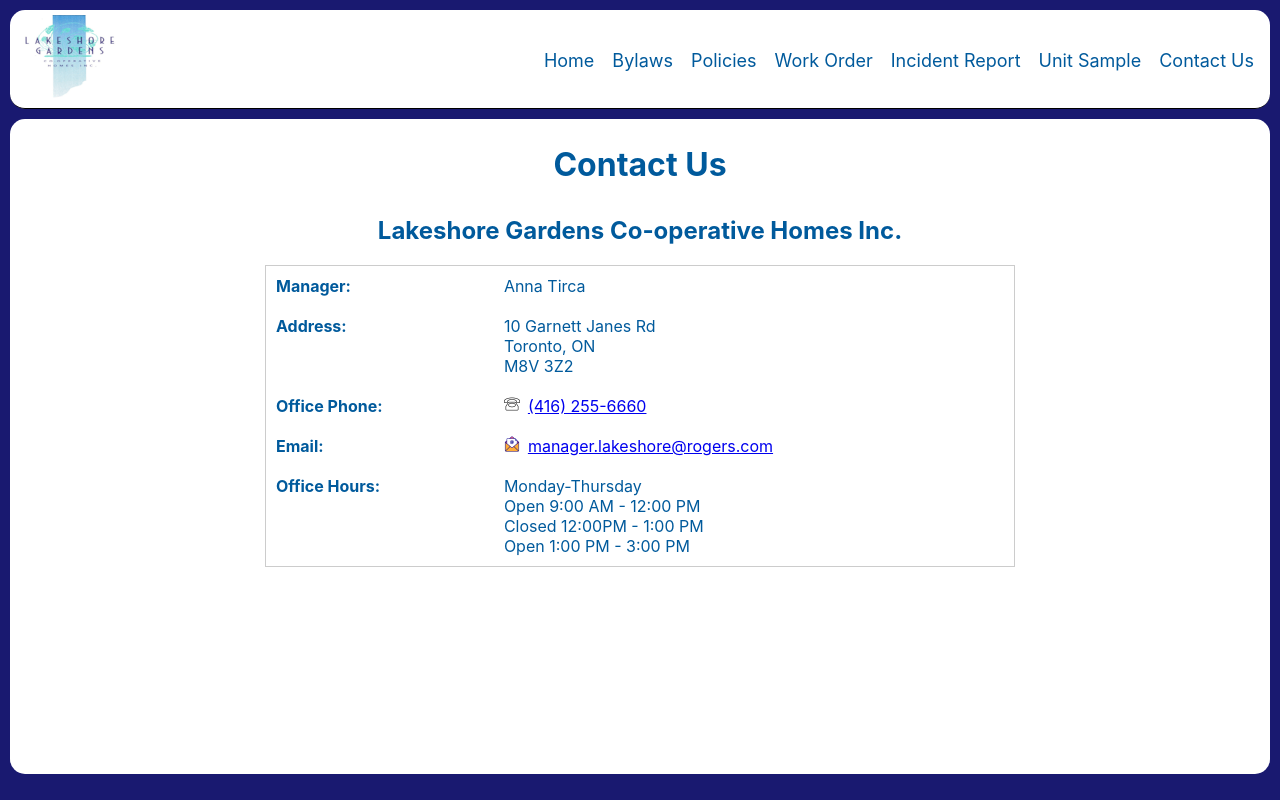
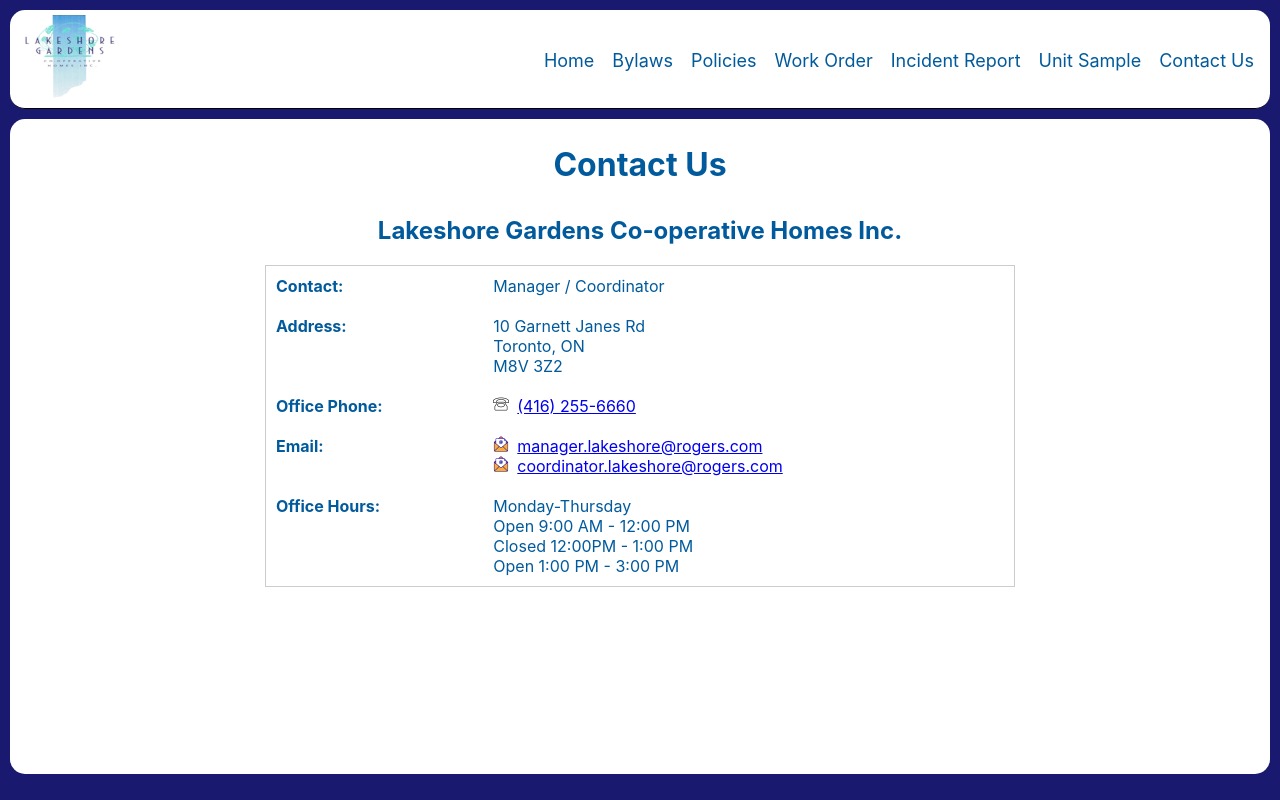
Before and after one commit to JMPiltz85/lakeshore_website, a React (Create React App) app: page /contact in a window 1280 px wide. Built offline with nearby package versions, Linux system fonts and the light colour scheme.

Commit message:
Updated address to send emails to to the manager account. Also Updated Contact page's info.

```diff
--- a/src/components/Contact/Contact.jsx
+++ b/src/components/Contact/Contact.jsx
@@ -17,8 +17,8 @@
                 <table className="contractTable">
                     <tbody>
                         <tr>
-                            <td className="leftCell"> Manager:  </td>
-                            <td> Anna Tirca</td>
+                            <td className="leftCell"> Contact:  </td>
+                            <td> Manager / Coordinator</td>
                         </tr>
                         <tr>
                             <td className="leftCell">
@@ -43,11 +43,20 @@
                         <tr>
                             <td className="leftCell">Email: </td>
                             <td>
+                                <div>
+                                    <a href="mailto:manager.lakeshore@rogers.com" >
+                                        <img src={email_logo} alt="Email Us" className="icon" />
+                                        manager.lakeshore@rogers.com
+                                    </a>
+                                </div>
 
-                                <a href="mailto:manager.lakeshore@rogers.com" >
-                                    <img src={email_logo} alt="Email Us" className="icon" />
-                                    manager.lakeshore@rogers.com
-                                </a>
+                                <div>
+                                    <a href="mailto:coordinator.lakeshore@rogers.com" >
+                                        <img src={email_logo} alt="Email Us" className="icon" />
+                                        coordinator.lakeshore@rogers.com
+                                    </a>
+                                </div>
+
                             </td>
                         </tr>
                         <tr>
```
Also changed, not shown: 1 other file (tests, documents, lock files or other folders).
